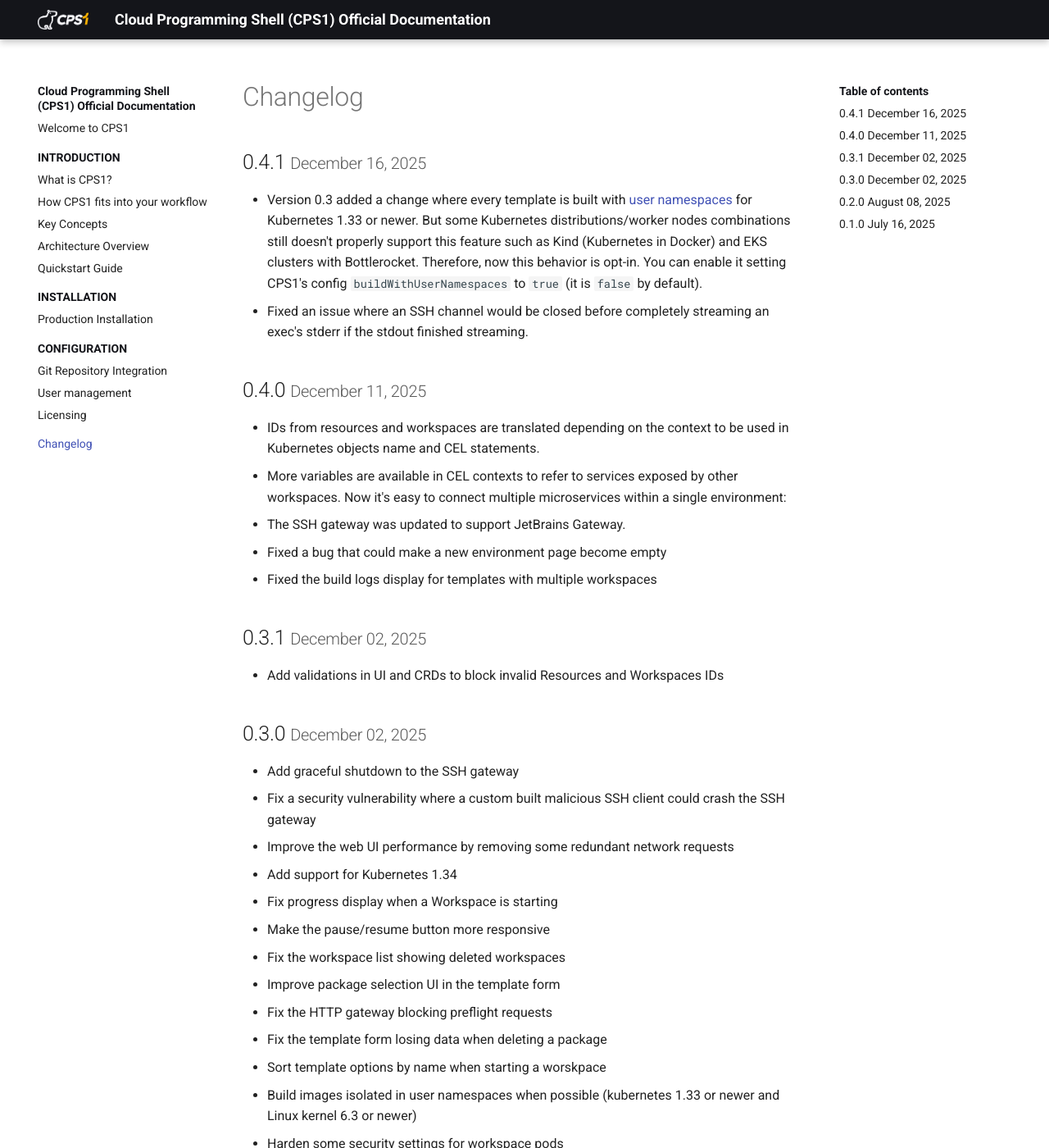
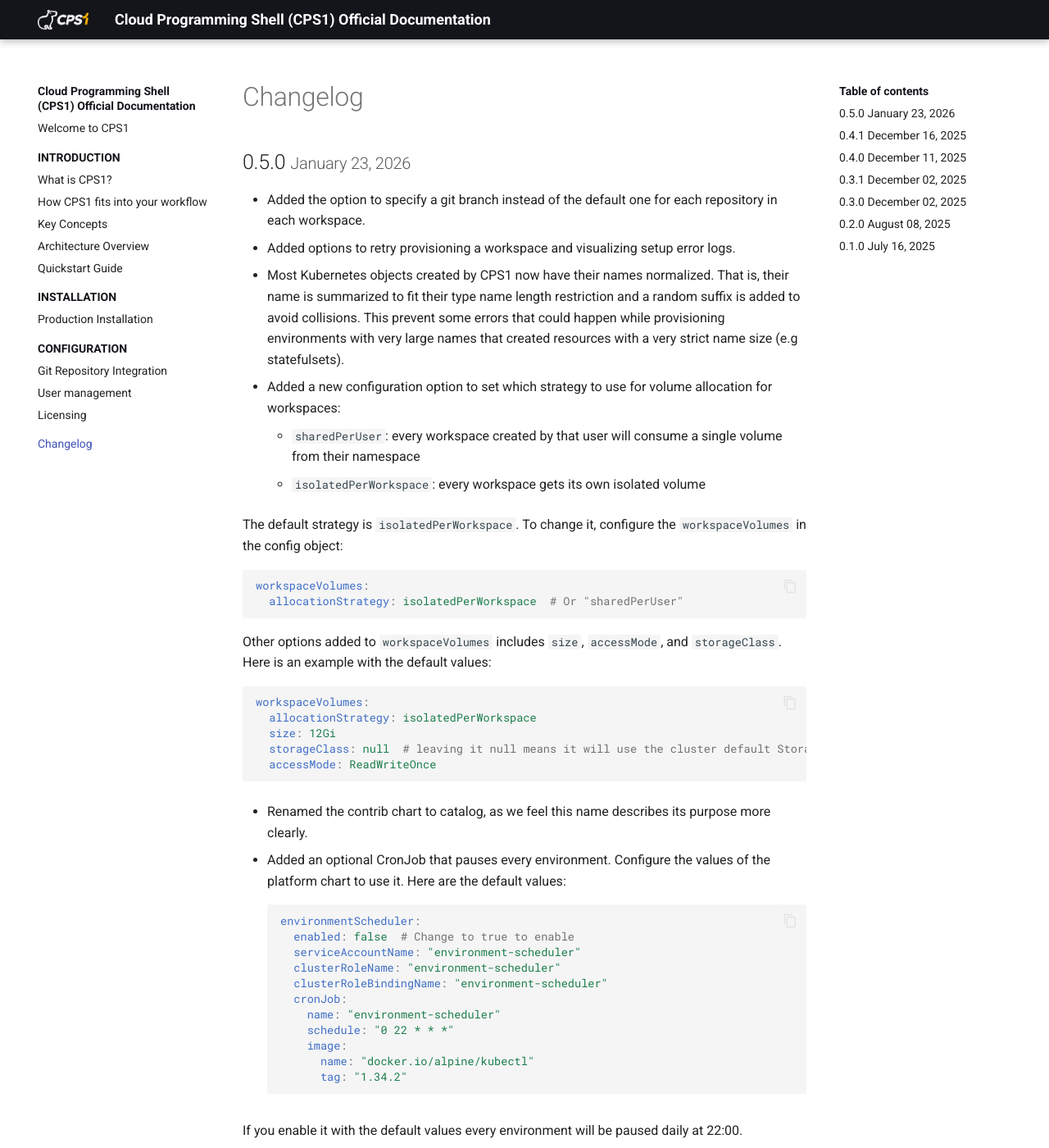
Before and after one commit to cps-1/docs, an MkDocs documentation site: the page built from docs/changelog.md, in a window 1280 px wide and 1400 px high. Shown: the whole window at 82% size. Built offline with MkDocs 1.6.1 and Material for MkDocs 9.7.7, drawn with Linux system fonts in a browser that asks for light colours; the version menu is left out; some of the changed text lies outside the part shown.

Commit message:
feat: updates changelog to 0.5.0

````diff
--- a/docs/changelog.md
+++ b/docs/changelog.md
@@ -1,4 +1,93 @@
 # Changelog
+
+## 0.5.0 <small>January 23, 2026</small> { id="0.5.0" }
+
+- Added the option to specify a git branch instead of the default one for each repository in each workspace.
+- Added options to retry provisioning a workspace and visualizing setup error logs.
+- Most Kubernetes objects created by CPS1 now have their names normalized. That is, their name is summarized to fit their type name length restriction and a random suffix is added to avoid collisions. This prevent some errors that could happen while provisioning environments with very large names that created resources with a very strict name size (e.g statefulsets).
+
+- Added a new configuration option to set which strategy to use for volume allocation for workspaces:
+    - `sharedPerUser`: every workspace created by that user will consume a single volume from their namespace
+    - `isolatedPerWorkspace`: every workspace gets its own isolated volume
+
+The default strategy is `isolatedPerWorkspace`. To change it, configure the `workspaceVolumes` in the config object:
+```yaml
+workspaceVolumes:
+  allocationStrategy: isolatedPerWorkspace  # Or "sharedPerUser"
+```
+
+Other options added to `workspaceVolumes` includes `size`, `accessMode`, and `storageClass`. Here is an example with the default values:
+```yaml
+workspaceVolumes:
+  allocationStrategy: isolatedPerWorkspace
+  size: 12Gi
+  storageClass: null  # leaving it null means it will use the cluster default StorageClass
+  accessMode: ReadWriteOnce
+```
+
+- Renamed the contrib chart to catalog, as we feel this name describes its purpose more clearly.
+
+- Added an optional CronJob that pauses every environment. Configure the values of the platform chart to use it. Here are the default values:
+```yaml
+environmentScheduler:
+  enabled: false  # Change to true to enable
+  serviceAccountName: "environment-scheduler"
+  clusterRoleName: "environment-scheduler"
+  clusterRoleBindingName: "environment-scheduler"
+  cronJob:
+    name: "environment-scheduler"
+    schedule: "0 22 * * *"
+    image:
+      name: "docker.io/alpine/kubectl"
+      tag: "1.34.2"
+```
+
+If you enable it with the default values every environment will be paused daily at 22:00.
+
+- Added some extra customization options for the platform, such as the Ingress class and their annotations. Here are the default values:
+```yaml
+ingress:
+  className: nginx
+  annotations: {}
+```
+
+The internal registry size is also configurable:
+```yaml
+internalRegistry:
+  volumeSize: 50Gi
+```
+
+- Some options were included to control the pod placement for the CPS1 server (operator), gateway and internal OCI registry. The defaults are empty:
+```yaml
+workloads:
+  # See https://kubernetes.io/docs/concepts/scheduling-eviction/assign-pod-node/#nodeselector
+  nodeSelector: {}
+  # See https://kubernetes.io/docs/concepts/scheduling-eviction/assign-pod-node/#node-affinity
+  affinity: {}
+  # See https://kubernetes.io/docs/concepts/scheduling-eviction/taint-and-toleration/
+  tolerations: []
+```
+
+Here is an example to provision those pods on nodes tainted with `workload=addons:NoSchedule`:
+```yaml
+workloads:
+  affinity:
+    nodeAffinity:
+      requiredDuringSchedulingIgnoredDuringExecution:
+        nodeSelectorTerms:
+          - matchExpressions:
+              - key: workload
+                operator: In
+                values:
+                  - addons
+  tolerations:
+    - key: workload
+      operator: Equal
+      value: addons
+      effect: NoSchedule
+```
+
+You can use this to create a node group with smaller nodes to run CPS1 and other cluster addons, while a node group with bigger nodes are available to run the development environments.
 
 ## 0.4.1 <small>December 16, 2025</small> { id="0.4.1" }
 
````
